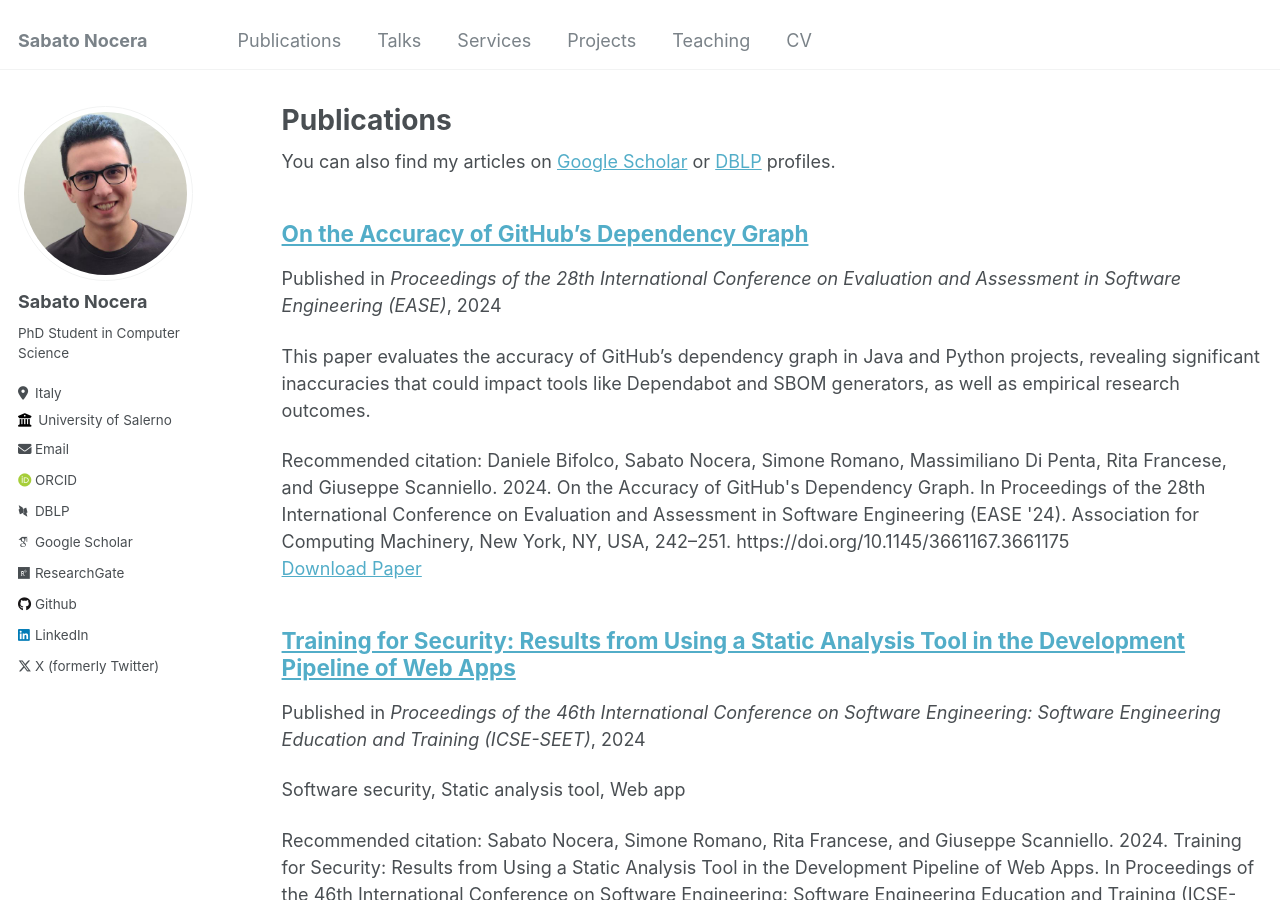
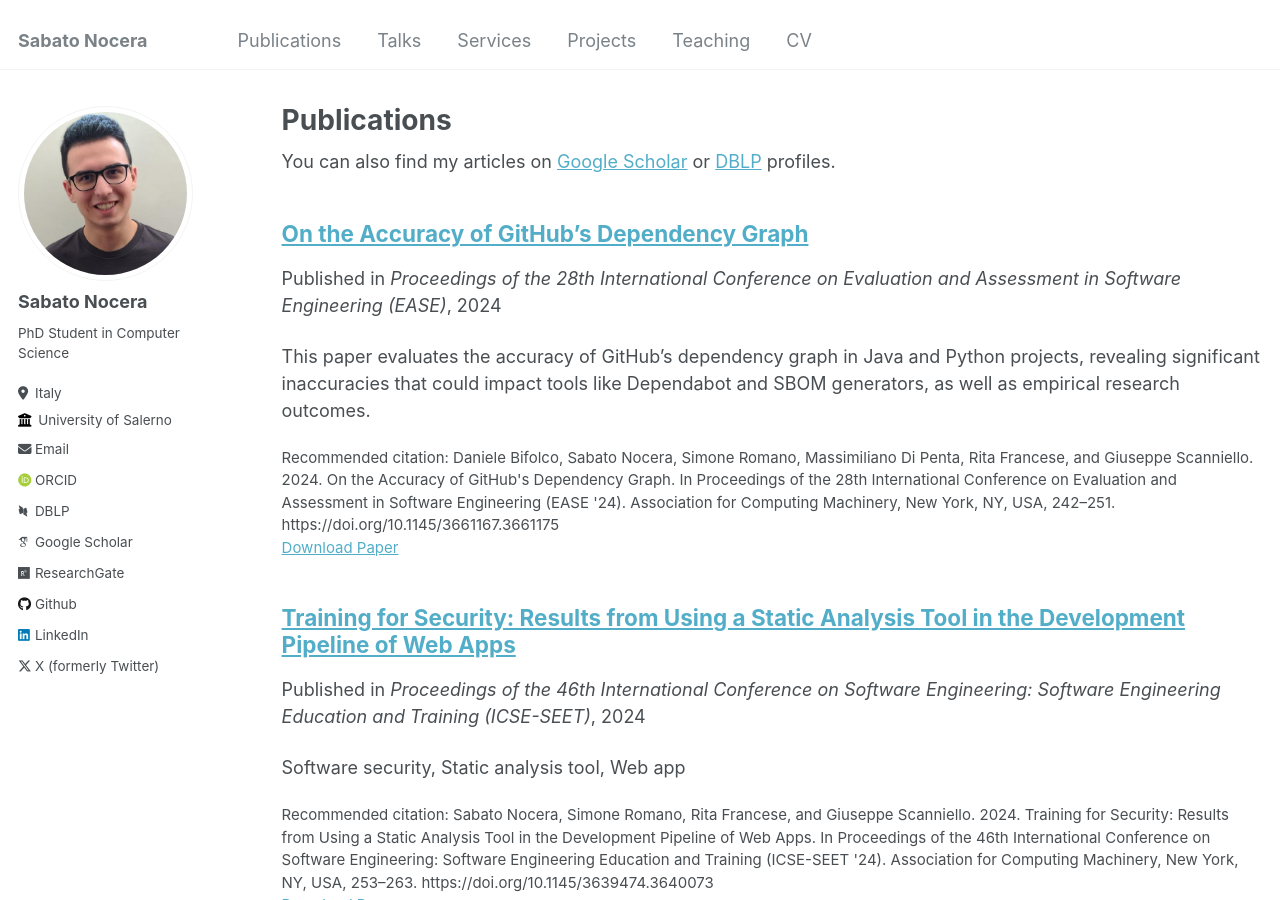
Before and after one commit to sabato-nocera/sabato-nocera.github.io, a Jekyll site: the page built from _pages/publications.md, in a window 1280 px wide and 900 px high. Built offline with Jekyll 4.4.1, drawn with Linux system fonts in a browser that asks for light colours; some web fonts are replaced.

Commit message:
Update archive-single.html

```diff
--- a/_includes/archive-single.html
+++ b/_includes/archive-single.html
@@ -54,17 +54,17 @@
     {% endif %}
 
     {% if post.citation and post.paperurl and post.slidesurl %}
-      <p>Recommended citation: {{ post.citation }}<br /><a href="{{ post.paperurl }}">Download Paper</a> | <a href="{{ post.slidesurl }}">Download Slides</a></p>
+      <p style="font-size: smaller">Recommended citation: {{ post.citation }}<br /><a href="{{ post.paperurl }}">Download Paper</a> | <a href="{{ post.slidesurl }}">Download Slides</a></p>
     {% elsif post.citation and post.paperurl %}
-      <p>Recommended citation: {{ post.citation }}<br /><a href="{{ post.paperurl }}">Download Paper</a></p>
+      <p style="font-size: smaller">Recommended citation: {{ post.citation }}<br /><a href="{{ post.paperurl }}">Download Paper</a></p>
     {% elsif post.citation and post.slidesurl %}
-      <p>Recommended citation: {{ post.citation }}<br /><a href="{{ post.slidesurl }}">Download Slides</a></p>
+      <p style="font-size: smaller">Recommended citation: {{ post.citation }}<br /><a href="{{ post.slidesurl }}">Download Slides</a></p>
     {% elsif post.citation %}
-      <p>Recommended citation: {{ post.citation }}</p>
+      <p style="font-size: smaller">Recommended citation: {{ post.citation }}</p>
     {% elsif post.paperurl %}
-      <p><a href=" {{ post.paperurl }} ">Download Paper</a></p>
+      <p style="font-size: smaller"><a href=" {{ post.paperurl }} ">Download Paper</a></p>
     {% elsif post.slidesurl %}
-      <p>Download <a href="{{ post.slidesurl }}">Download Slides</a></p></p>
+      <p style="font-size: smaller">Download <a href="{{ post.slidesurl }}">Download Slides</a></p></p>
     {% endif %}
 
   </article>
```
